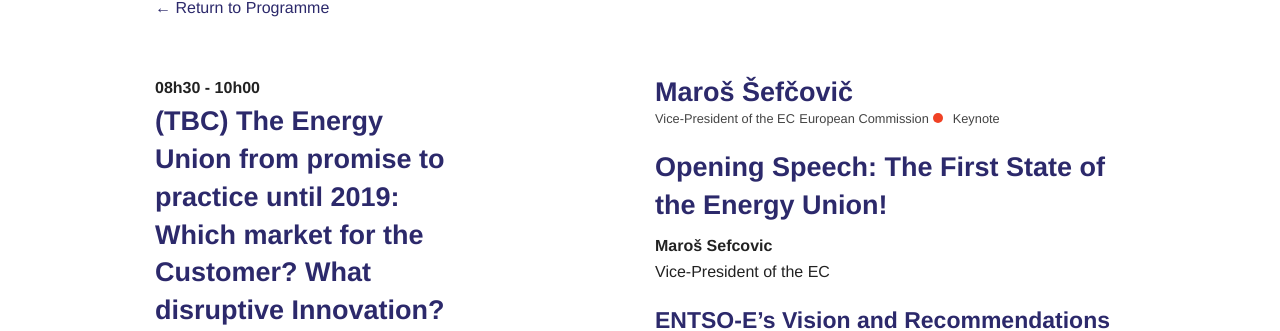
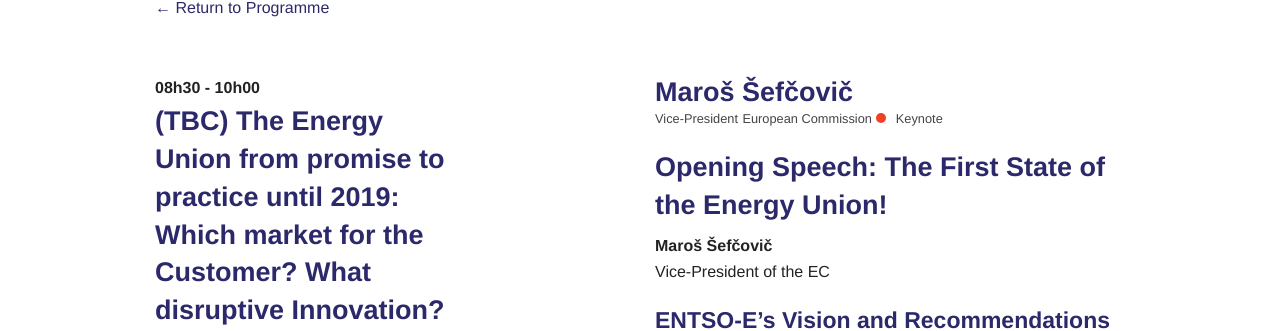
Before and after one commit to SmokeBellew1/entsoe_conf, a Jekyll site: the page built from _posts/schedule/2015-06-10-09h00.md, in a window 1280 px wide. Shown: the part 154-485 px from the top of the page. Built offline with Jekyll 4.4.1, drawn with Linux system fonts in a browser that asks for light colours.

Commit message:
fixed maros

```diff
--- a/_posts/schedule/2015-06-10-09h00.md
+++ b/_posts/schedule/2015-06-10-09h00.md
@@ -16,7 +16,7 @@
 
 ### **Opening Speech: The First State of the Energy Union!**
 
-__Maroš Sefcovic__<br>
+__Maroš Šefčovič__<br>
 Vice-President of the EC
 
 
--- a/_speakers/maros-sefcovic.md
+++ b/_speakers/maros-sefcovic.md
@@ -1,6 +1,6 @@
 ---
 name: Maroš Šefčovič
-wtitle: "Vice-President of the EC"
+wtitle: "Vice-President"
 org: European Commission
 web: "http://ec.europa.eu/commission/2014-2019/sefcovic_en"
 twitter: MarosSefcovic
```
